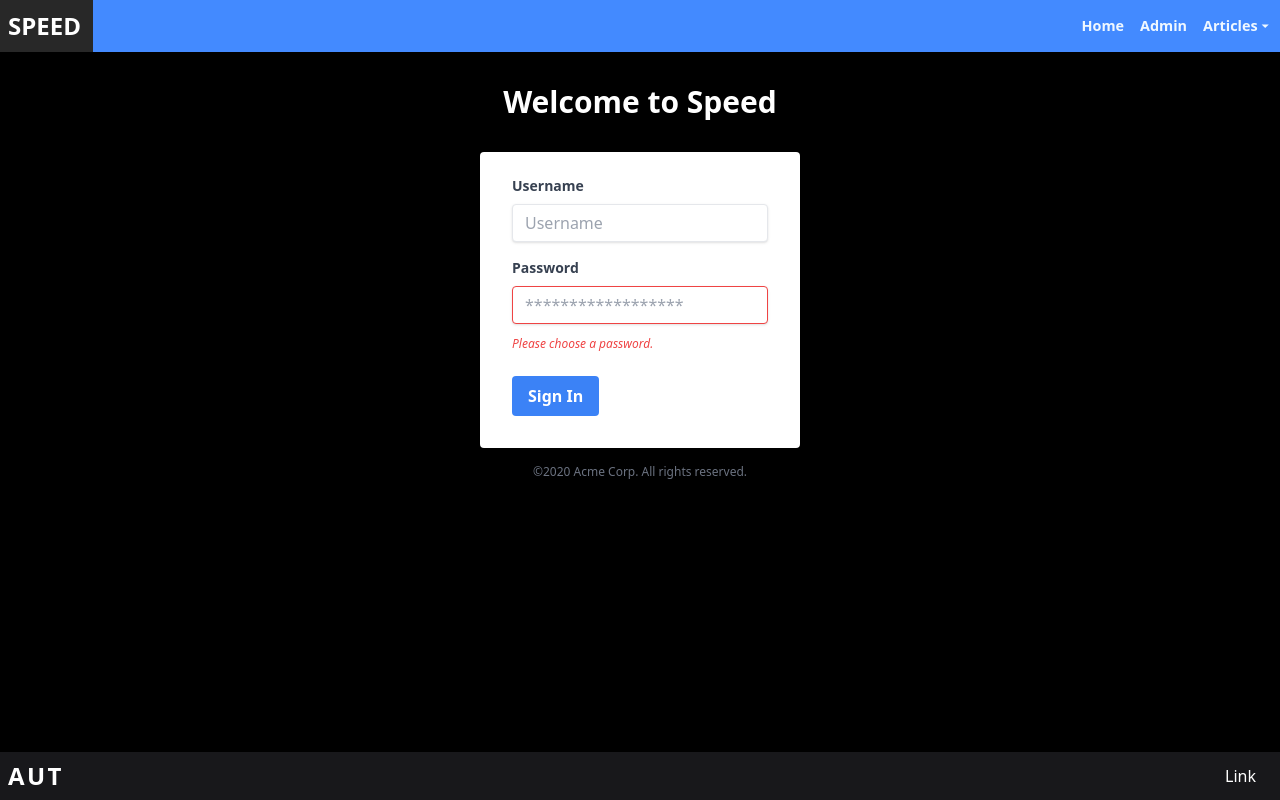
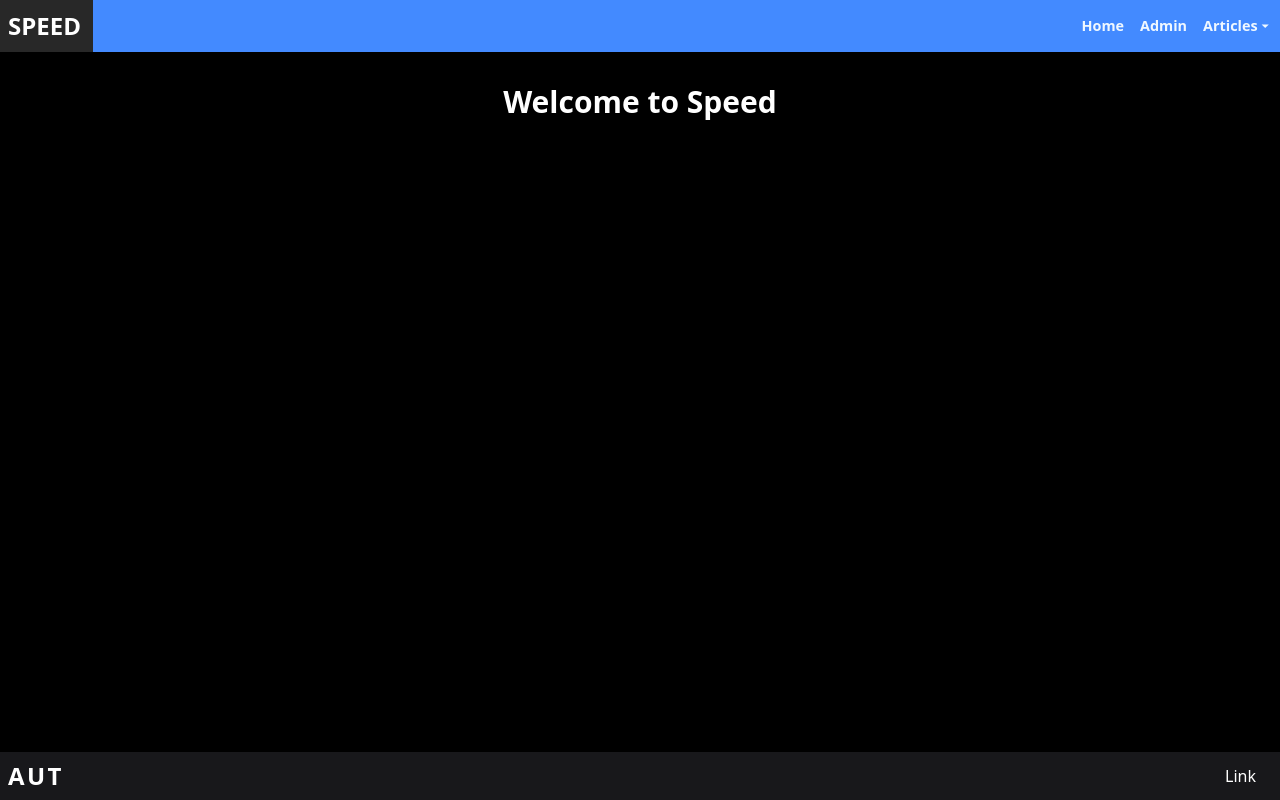
Before and after one commit to angeles-renjo/cisev5, a Next.js app in the folder frontend/: page / in a window 1280 px wide. Built offline with nearby package versions, Linux system fonts and the light colour scheme.

Commit message:
change structure

```diff
--- a/frontend/src/pages/index.tsx
+++ b/frontend/src/pages/index.tsx
@@ -1,8 +1,8 @@
 import React from "react";
-import ArticleDetails from "@/components/Search";
+import ArticleDetails from "@/pages/search";
 import "../styles/index.scss";
 import Footer from "@/components/nav/Footer";
-import Login from "@/components/Login";
+import Login from "@/pages/login";
 
 export default function Home() {
   return (
@@ -10,8 +10,6 @@ export default function Home() {
       <h1 className="text-white text-center text-3xl font-bold my-8">
         Welcome to Speed
       </h1>
-      {/* <ArticleDetails /> */}
-      <Login />
       <Footer />
     </div>
   );
```
Also changed, not shown: frontend/src/pages/login/index.tsx (renamed from frontend/src/components/Login.tsx), frontend/src/pages/search/index.tsx (renamed from frontend/src/components/Search.tsx).
